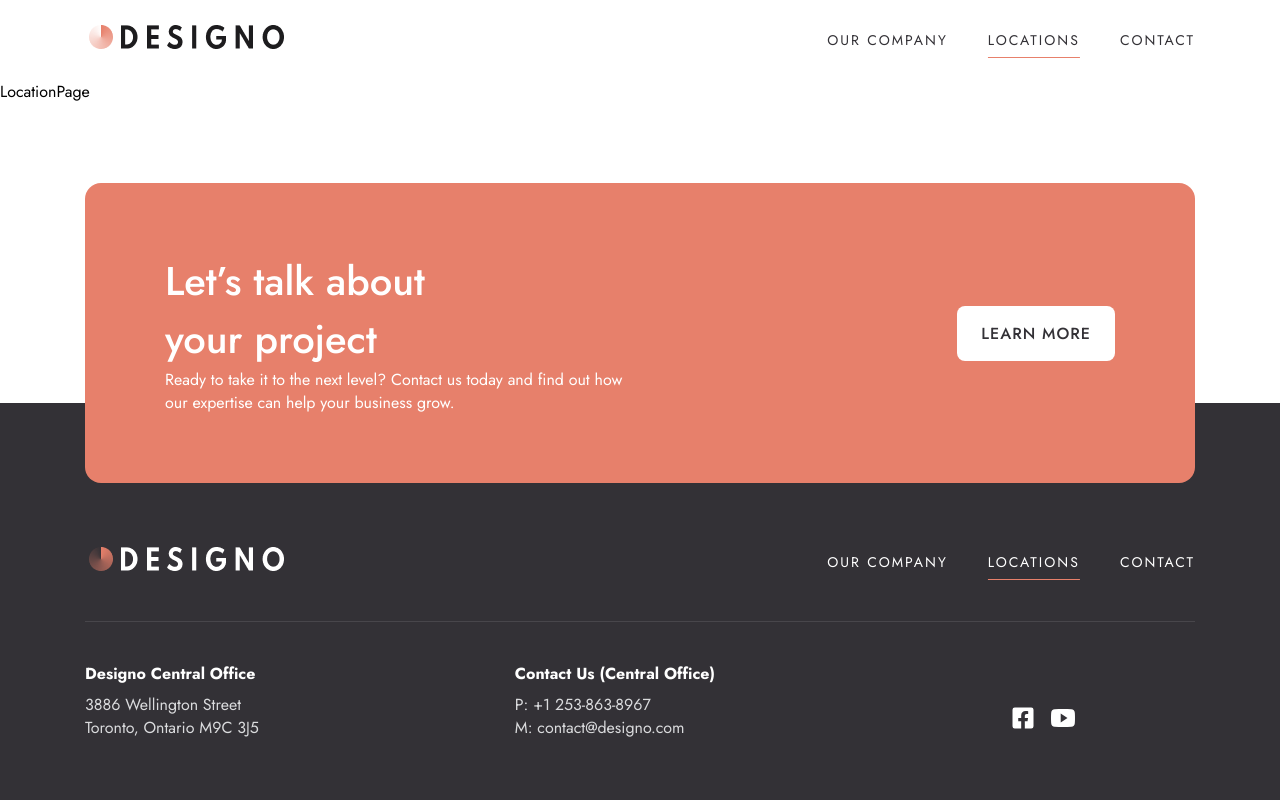
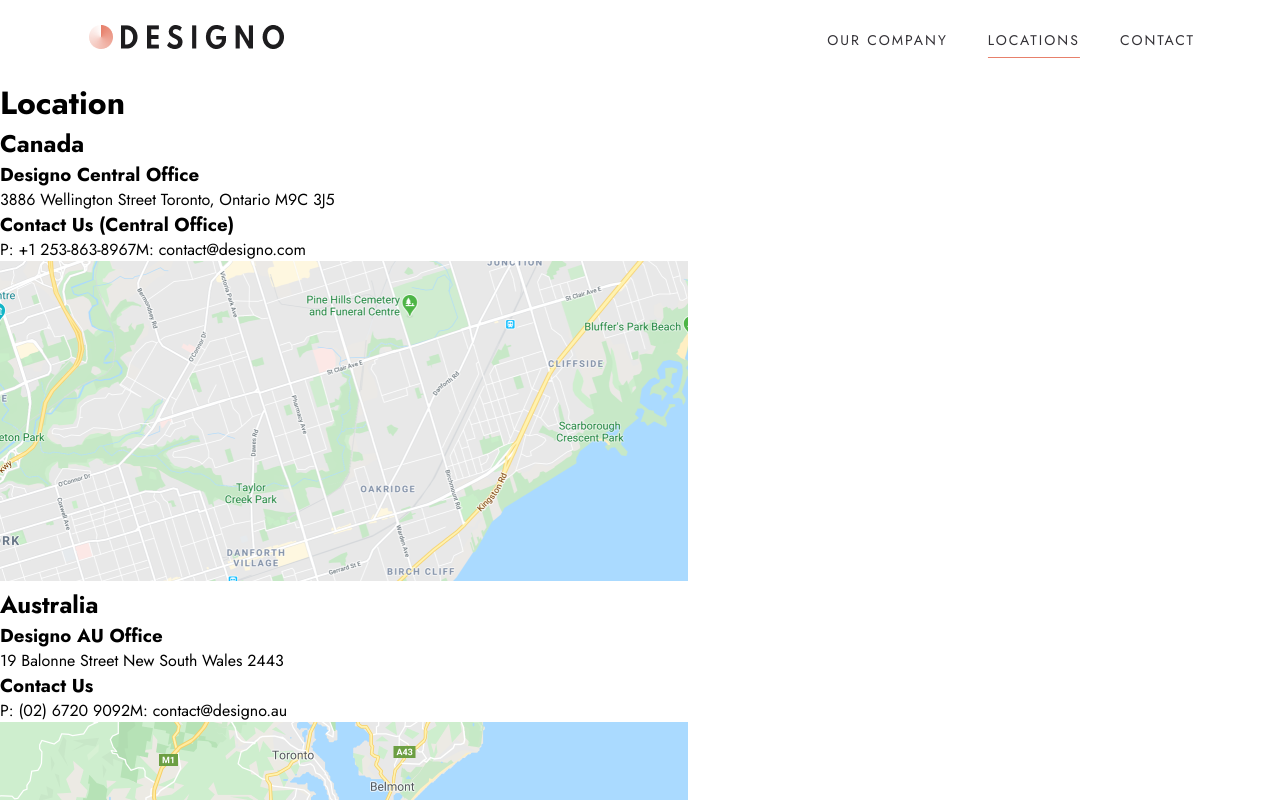
Before and after one commit to DanyloOhurtsov/Designo, a React (Create React App) app: page /locations in a window 1280 px wide. Shown: the top 800 px of the page. Built offline with nearby package versions, Linux system fonts and the light colour scheme; some icons are missing; the HTML template or start-up script is replaced by a standard one.

Commit message:
Location Page | Content
Changes:
- add content to LocationPage.jsx
- import styles from './locationPage.module.scss'

```diff
--- a/src/pages/LocationsPage/LocationPage.jsx
+++ b/src/pages/LocationsPage/LocationPage.jsx
@@ -1,10 +1,139 @@
-import React, { useEffect } from 'react'
+import React, { useEffect } from "react";
+import styles from './locationPage.module.scss';
+import { allImages } from "../../content/images/allImages";
 
 export const LocationPage = () => {
-  useEffect(() => {
-    window.scrollTo(0, 0);
-}, []);
-  return (
-    <div>LocationPage</div>
-  )
-}
+    useEffect(() => {
+        window.scrollTo(0, 0);
+    }, []);
+
+    const dataLocation = [
+        {
+            id: 1,
+            locationName: "Canada",
+            contacts: {
+                location: {
+                    title: "Designo Central Office",
+                    text: "3886 Wellington Street Toronto, Ontario M9C 3J5",
+                },
+                phone: {
+                    title: "Contact Us (Central Office)",
+                    text: [
+                        {
+                            id: "phone-1",
+                            title: "P:",
+                            link: "+1 253-863-8967",
+                            href: "tel:+12538638967",
+                        },
+                        {
+                            id: "mail-2",
+                            title: "M:",
+                            link: "contact@designo.com",
+                            href: "mailto:contact@designo.com",
+                        },
+                    ],
+                },
+            },
+            image: allImages.locationImages.loc_img1,
+            reverse: false,
+        },
+        {
+            id: 2,
+            locationName: "Australia",
+            contacts: {
+                location: {
+                    title: "Designo AU Office",
+                    text: "19 Balonne Street New South Wales 2443",
+                },
+                phone: {
+                    title: "Contact Us",
+                    text: [
+                        {
+                            id: "phone-1",
+                            title: "P:",
+                            link: "(02) 6720 9092",
+                            href: "tel:0267209092",
+                        },
+                        {
+                            id: "mail-2",
+                            title: "M:",
+                            link: "contact@designo.au",
+                            href: "mailto:contact@designo.au",
+                        },
+                    ],
+                },
+            },
+            image: allImages.locationImages.loc_img2,
+            reverse: true,
+        },
+        {
+            id: 3,
+            locationName: "United Kingdom",
+            contacts: {
+                location: {
+                    title: "Designo UK Office",
+                    text: "13  Colorado Way Rhyd-y-fro SA8 9GA",
+                },
+                phone: {
+                    title: "Contact Us",
+                    text: [
+                        {
+                            id: "phone-1",
+                            title: "P:",
+                            link: "078 3115 1400",
+                            href: "tel:07831151400",
+                        },
+                        {
+                            id: "mail-2",
+                            title: "M:",
+                            link: "contact@designo.uk",
+                            href: "mailto:contact@designo.uk",
+                        },
+                    ],
+                },
+            },
+            image: allImages.locationImages.loc_img1,
+            reverse: false,
+        },
+    ];
+
+    return (
+        <div className={styles.locationPage}>
+            <h1>Location</h1>
+            {dataLocation.map((location) => (
+                <div className={styles.itemLocation} key={location.id}>
+                    <div className={styles.textSection}>
+                        <h2 className={styles.title2}>{location.locationName}</h2>
+                        <div className={styles.linksLocation}>
+                            <div className={styles.item1Location}>
+                                <h3 className={styles.title3}>
+                                    {location.contacts.location.title}
+                                </h3>
+                                <p className={styles.mainText}>
+                                    {location.contacts.location.text}
+                                </p>
+                            </div>
+                            <div className={styles.item2Phone}>
+                                <h3 className={styles.title3} id={location.id}>
+                                    {location.contacts.phone.title}
+                                </h3>
+                                <div className={styles.textPhone}>
+                                    {location.contacts.phone.text.map(
+                                        (item) => (
+                                            <a href={item.href} key={item.id}>
+                                                {item.title} {item.link}
+                                            </a>
+                                        )
+                                    )}
+                                </div>
+                            </div>
+                        </div>
+                    </div>
+                    <div className={styles.imageSection}>
+                        <img src={location.image} alt="" />
+                    </div>
+                </div>
+            ))}
+        </div>
+    );
+};
--- a/src/pages/LocationsPage/locationPage.module.scss
+++ b/src/pages/LocationsPage/locationPage.module.scss
@@ -0,0 +1 @@
+@import '../../mainStyles.module.scss'
```
